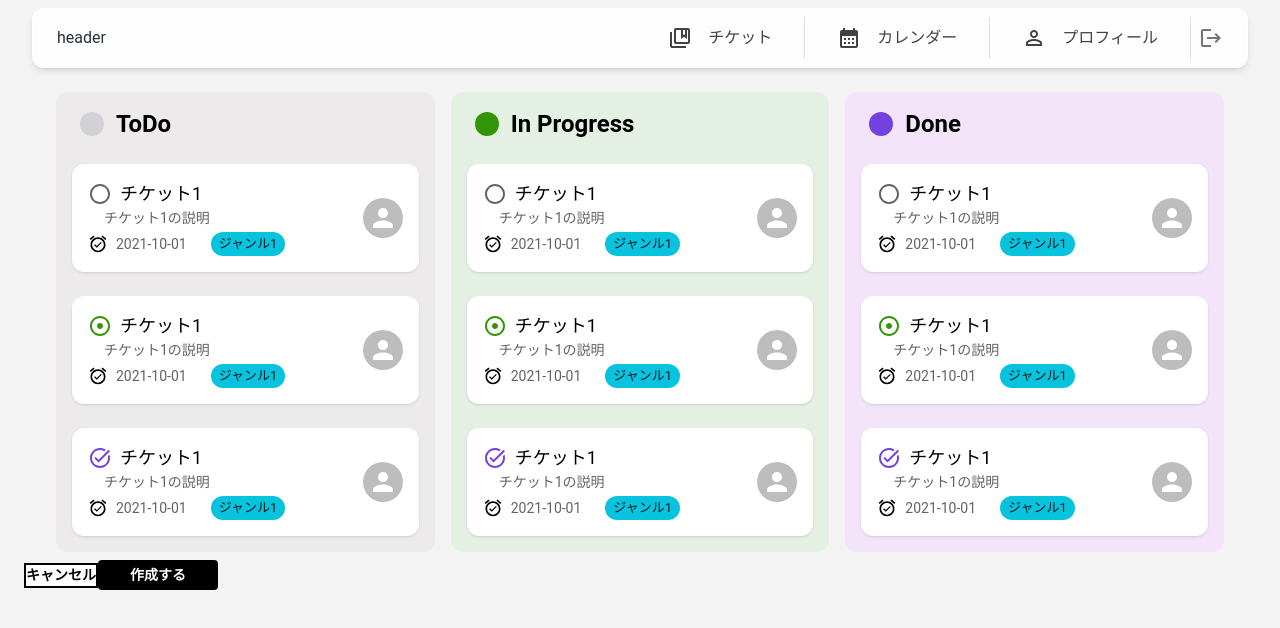
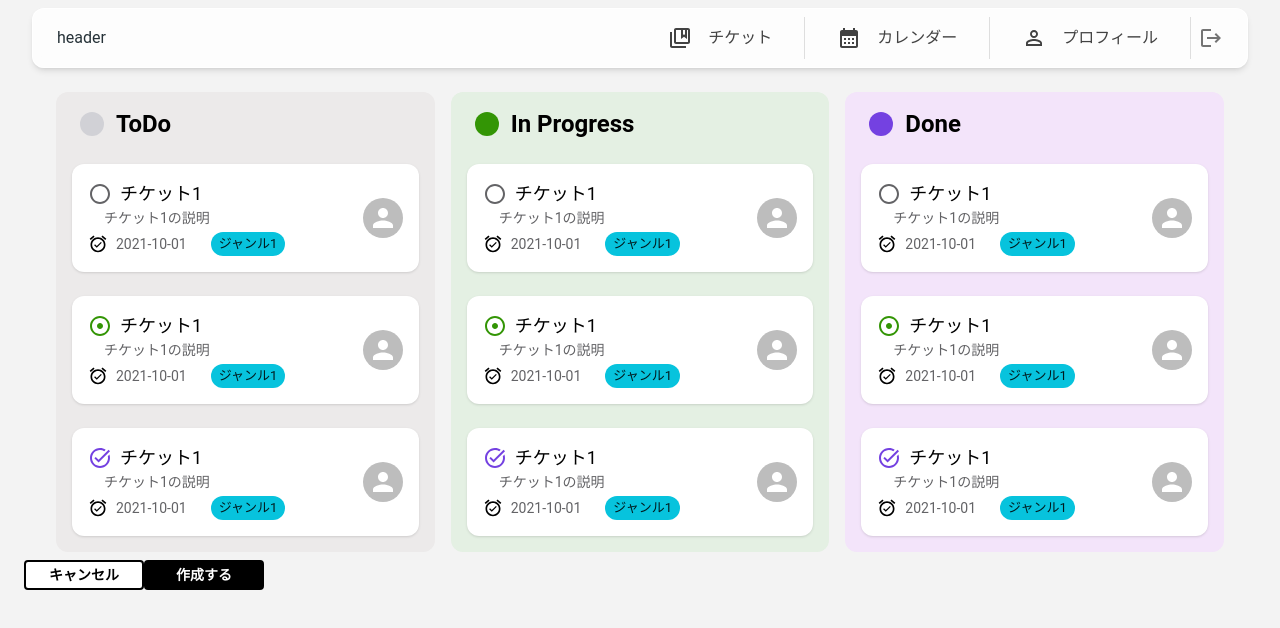
Before and after one commit to yu-3in/team_c_frontend, a React (Vite) app: page /tickets in a window 1280 px wide. Shown: the top 628 px of the page. Built offline with nearby package versions, Linux system fonts and the light colour scheme.

Commit message:
Update Button.module.css

```diff
--- a/src/components/Button/Button.module.css
+++ b/src/components/Button/Button.module.css
@@ -14,9 +14,12 @@
 }
 .button_outline{
     font-size:14px;
+    width:120px;
+    height:30px;
     font-weight:bold;
     background-color:#FFFFFF;
     color:#000000;
+    border-radius:4px;
     border:solid 2px #000000;
     cursor: pointer;
 }
```
